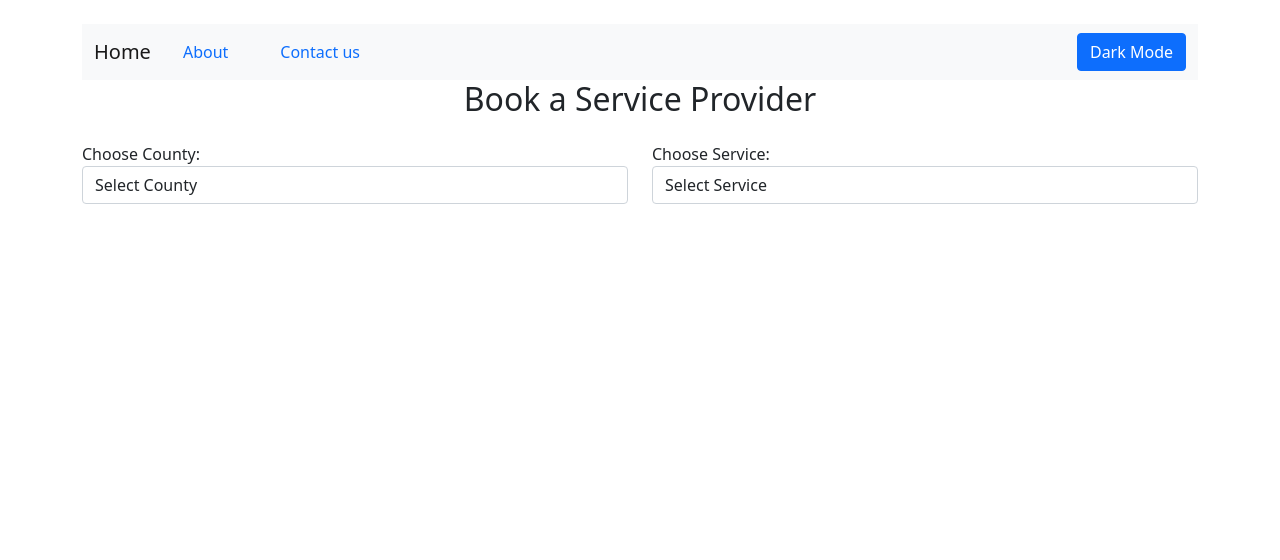
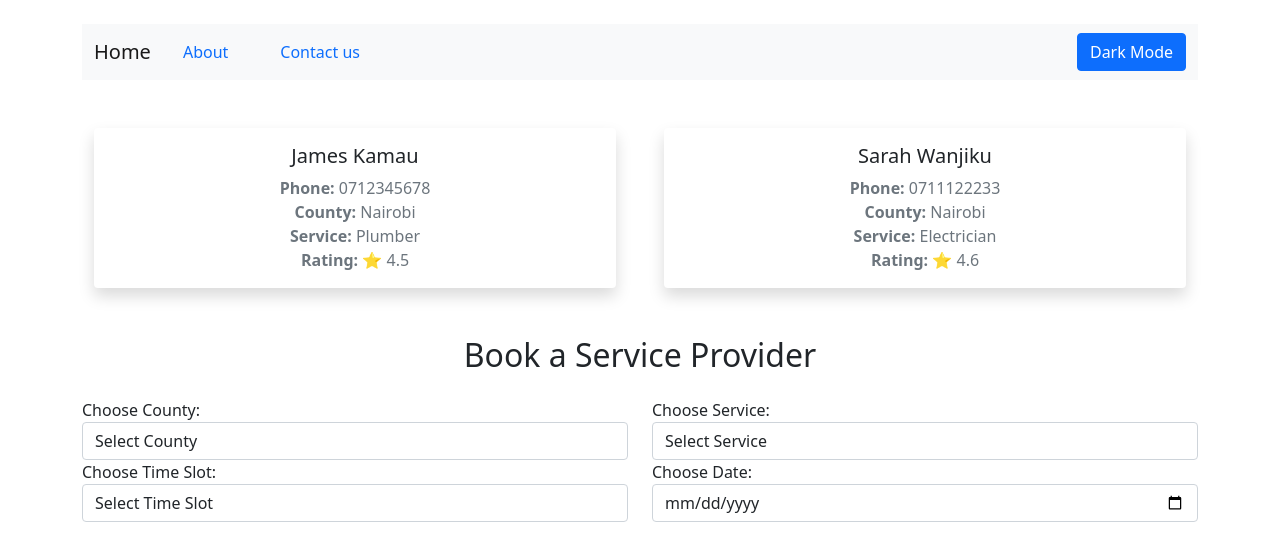
Before and after one commit to Nyawirakori/Jplug-App, a React (Create React App) app: page /book in a window 1280 px wide. Shown: the top 560 px of the page. Built offline with nearby package versions, Linux system fonts and the light colour scheme; data requests are answered from the project's data file.

Commit message:
Booking confirmation message

```diff
--- a/db.json
+++ b/db.json
@@ -351,6 +351,48 @@
       "providerName": "Eric Mutwiri",
       "county": "Embu",
       "time": "4/22/2025, 9:52:34 PM"
+    },
+    {
+      "id": "01da",
+      "providerName": "James Kamau",
+      "county": "Nairobi",
+      "time": "4/23/2025, 12:29:49 AM"
+    },
+    {
+      "id": "91f6",
+      "providerName": "Sarah Wanjiku",
+      "county": "Nairobi",
+      "time": "4/23/2025, 12:30:04 AM"
+    },
+    {
+      "id": "d49d",
+      "providerName": "James Kamau",
+      "county": "Nairobi",
+      "time": "4/23/2025, 12:32:00 AM"
+    },
+    {
+      "id": "47c3",
+      "providerName": "Eric Mutwiri",
+      "county": "Embu",
+      "timeSlot": "8-10 AM",
+      "bookingDate": "2025-04-24",
+      "bookingTime": "4/23/2025, 1:24:52 AM"
+    },
+    {
+      "id": "a76b",
+      "providerName": "Daniel Kiraitu",
+      "county": "Meru",
+      "timeSlot": "11-1 PM",
+      "bookingDate": "2025-04-28",
+      "bookingTime": "4/23/2025, 1:50:59 AM"
+    },
+    {
+      "id": "6d43",
+      "providerName": "Daniel Kiraitu",
+      "county": "Meru",
+      "timeSlot": "11-1 PM",
+      "bookingDate": "2025-04-28",
+      "bookingTime": "4/23/2025, 1:51:08 AM"
     }
   ]
 }
--- a/src/components/Booking.jsx
+++ b/src/components/Booking.jsx
@@ -1,11 +1,12 @@
 import React, { useEffect, useState } from "react";
 
-function Booking({ county, service }) {
+function Booking({ county, service, time, date }) {
   const [providers, setProviders] = useState([]);
+  const [bookingConfirmation, setBookingConfirmation] = useState(null);
 
   useEffect(() => {
     if (county && service) {
-      fetch("http://localhost:4000/serviceProviders") //fetching service providers
+      fetch("http://localhost:4000/serviceProviders")
         .then((res) => res.json())
         .then((data) => {
           const filtered = data.filter(
@@ -19,14 +20,27 @@ function Booking({ county, service }) {
     }
   }, [county, service]);
 
-  //POST Request - Adding bookings to db.json
   const handleBook = async (provider) => {
     const bookingTime = new Date().toLocaleString();
-    alert(
-      `Booked ${provider.name} (${provider.phone}) in ${provider.county} at ${bookingTime}`
-    );
+
+    if (!time || !date) {
+      setBookingConfirmation({
+        error: "Please select both a time slot and a date.",
+      });
+      return;
+    }
+
+    setBookingConfirmation({
+      providerName: provider.name,
+      phone: provider.phone,
+      county: provider.county,
+      timeSlot: time,
+      bookingDate: date,
+      bookingTime: bookingTime,
+    });
+
     try {
-      return await fetch("http://localhost:4000/bookings", {
+      await fetch("http://localhost:4000/bookings", {
         method: "POST",
         headers: {
           "Content-Type": "application/json",
@@ -35,12 +49,16 @@ function Booking({ county, service }) {
         body: JSON.stringify({
           providerName: provider.name,
           county: provider.county,
-          time: bookingTime,
-        })
+          timeSlot: time,
+          bookingDate: date,
+          bookingTime: bookingTime,
+        }),
       });
     } catch (error) {
-      throw new Error(error);
-    } finally {
+      console.error(error);
+      setBookingConfirmation({
+        error: "Failed to complete booking. Please try again.",
+      });
     }
   };
 
@@ -73,8 +91,35 @@ function Booking({ county, service }) {
             No {service.toLowerCase()}s available in {county}.
           </p>
         )
-      ) : (
-        <p></p>
+      ) : null}
+
+      {bookingConfirmation && (
+        <div className="mt-4">
+          {bookingConfirmation.error ? (
+            <div className="alert alert-danger">
+              {bookingConfirmation.error}
+            </div>
+          ) : (
+            <div className="card border-success">
+              <div className="card-body">
+                <h5 className="card-title text-success">Booking Confirmed!</h5>
+                <p className="card-text">
+                  <strong>Provider:</strong> {bookingConfirmation.providerName}
+                  <br />
+                  <strong>Phone:</strong> {bookingConfirmation.phone}
+                  <br />
+                  <strong>County:</strong> {bookingConfirmation.county}
+                  <br />
+                  <strong>Date:</strong> {bookingConfirmation.bookingDate}
+                  <br />
+                  <strong>Time Slot:</strong> {bookingConfirmation.timeSlot}
+                  <br />
+                  <strong>Booked At:</strong> {bookingConfirmation.bookingTime}
+                </p>
+              </div>
+            </div>
+          )}
+        </div>
       )}
     </div>
   );
--- a/src/components/BookingPage.jsx
+++ b/src/components/BookingPage.jsx
@@ -1,14 +1,17 @@
 import React, { useState, useEffect } from "react";
 import Booking from "./Booking";
 import NavBar from "./NavBar";
+import SampleProviders from "./SampleProviders";
 
 function BookingPage() {
   const [counties, setCounties] = useState([]);
   const [selectedCounty, setSelectedCounty] = useState("");
   const [selectedService, setSelectedService] = useState("");
+  const [selectedTime, setSelectedTime] = useState("");
+  const [selectedDate, setSelectedDate] = useState("");
   const services = ["Plumber", "Electrician"];
+  const timeSlots = ["8-10 AM", "11-1 PM", "2-4 PM"];
 
-  //fetching counties
   useEffect(() => {
     fetch("http://localhost:4000/counties")
       .then((res) => res.json())
@@ -19,6 +22,7 @@ function BookingPage() {
   return (
     <div className="container my-4">
       <NavBar />
+      <SampleProviders />
       <h2 className="text-center mb-4">Book a Service Provider</h2>
       <div className="row mb-4">
         <div className="col-md-6">
@@ -52,8 +56,39 @@ function BookingPage() {
             ))}
           </select>
         </div>
+
+        <div className="col-md-6">
+          <label>Choose Time Slot:</label>
+          <select
+            className="form-control"
+            value={selectedTime}
+            onChange={(e) => setSelectedTime(e.target.value)}
+          >
+            <option value="">Select Time Slot</option>
+            {timeSlots.map((slot, index) => (
+              <option key={index} value={slot}>
+                {slot}
+              </option>
+            ))}
+          </select>
+        </div>
+
+        <div className="col-md-6">
+          <label>Choose Date:</label>
+          <input
+            type="date"
+            className="form-control"
+            value={selectedDate}
+            onChange={(e) => setSelectedDate(e.target.value)}
+          />
+        </div>
       </div>
-      <Booking county={selectedCounty} service={selectedService} />
+      <Booking
+        county={selectedCounty}
+        service={selectedService}
+        time={selectedTime}
+        date={selectedDate}
+      />
     </div>
   );
 }
--- /dev/null
+++ b/src/components/SampleProviders.jsx
@@ -0,0 +1,40 @@
+export default function SampleProviders() {
+  return (
+    <div className="container my-5 py-9">
+      <div className="row justify-content-center g-5">
+        <div class="col-sm-6">
+          <div className="card text-center shadow rounded-4 border-0">
+            <div className="card-body">
+              <h5 className="card-title fw-semibold">James Kamau</h5>
+              <p className="card-text text-muted">
+                <strong>Phone:</strong> 0712345678
+                <br />
+                <strong>County:</strong> Nairobi
+                <br />
+                <strong>Service:</strong> Plumber
+                <br />
+                <strong>Rating:</strong> ⭐ 4.5
+              </p>
+            </div>
+          </div>
+        </div>
+        <div class="col-sm-6">
+          <div className="card text-center shadow rounded-4 border-0">
+            <div className="card-body">
+              <h5 className="card-title fw-semibold">Sarah Wanjiku</h5>
+              <p className="card-text text-muted">
+                <strong>Phone:</strong> 0711122233
+                <br />
+                <strong>County:</strong> Nairobi
+                <br />
+                <strong>Service:</strong> Electrician
+                <br />
+                <strong>Rating:</strong> ⭐ 4.6
+              </p>
+            </div>
+          </div>
+        </div>
+      </div>
+    </div>
+  );
+}
--- a/src/components/Steps.jsx
+++ b/src/components/Steps.jsx
@@ -30,7 +30,7 @@ export default function Steps() {
             className="mb-3"
           />
           <h5>Book</h5>
-          <p>Book your appointment</p>
+          <p>Schedule the most suitable time for you</p>
         </div>
       </div>
     </div>
```
